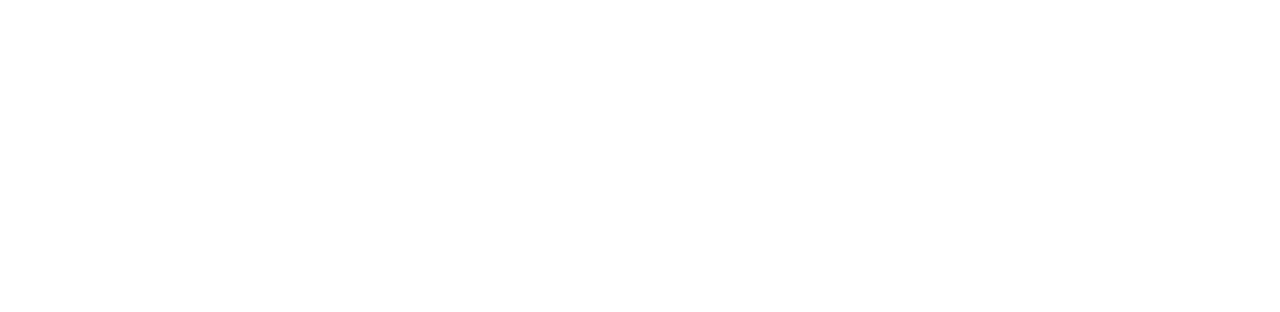
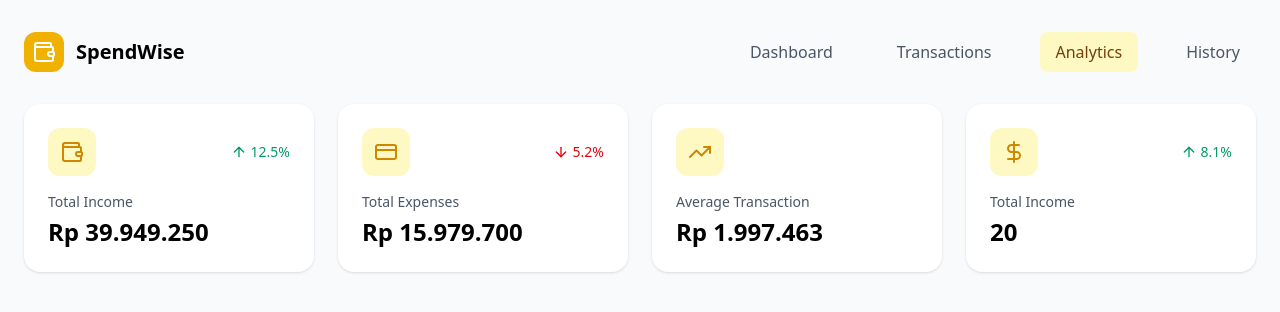
Before and after one commit to kiptr/SpendWise, a React (Vite) app: page /analytics in a window 1280 px wide. Before the commit this address had no page. Shown: the top 312 px of the page. Built offline with nearby package versions, Linux system fonts and the light colour scheme.

Commit message:
feat: integrate Analytics page into App.tsx

```diff
--- a/src/App.tsx
+++ b/src/App.tsx
@@ -8,6 +8,7 @@
 import { Layout } from "./components/Layout";
 import { Dashboard } from "./pages/Dashboard";
 import { Transactions } from "./pages/Transactions";
+import { Analytics } from "./pages/Analytics";
 
 function App() {
   return (
@@ -16,6 +17,7 @@
         <Route path="/" element={<Layout />}>
           <Route index element={<Dashboard />} />
           <Route path="transactions" element={<Transactions />} />
+          <Route path="analytics" element={<Analytics />} />
         </Route>
       </Routes>
     </Router>
```
